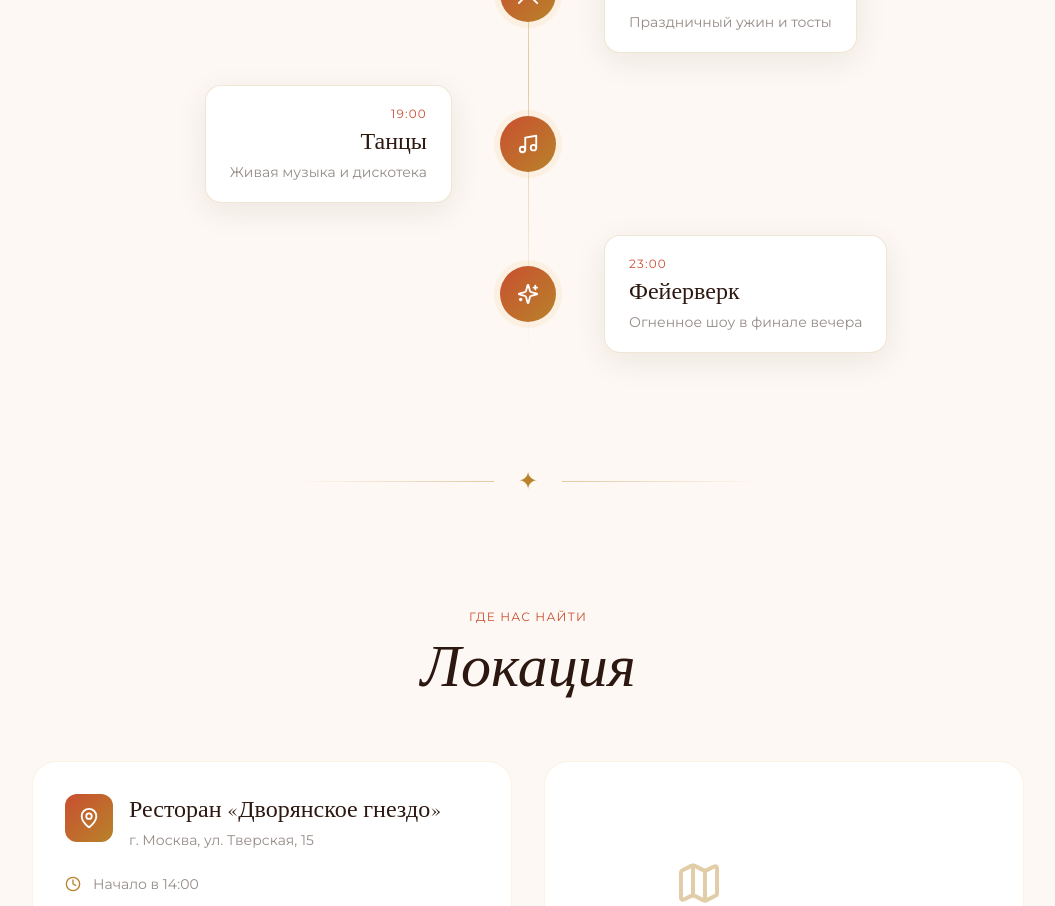
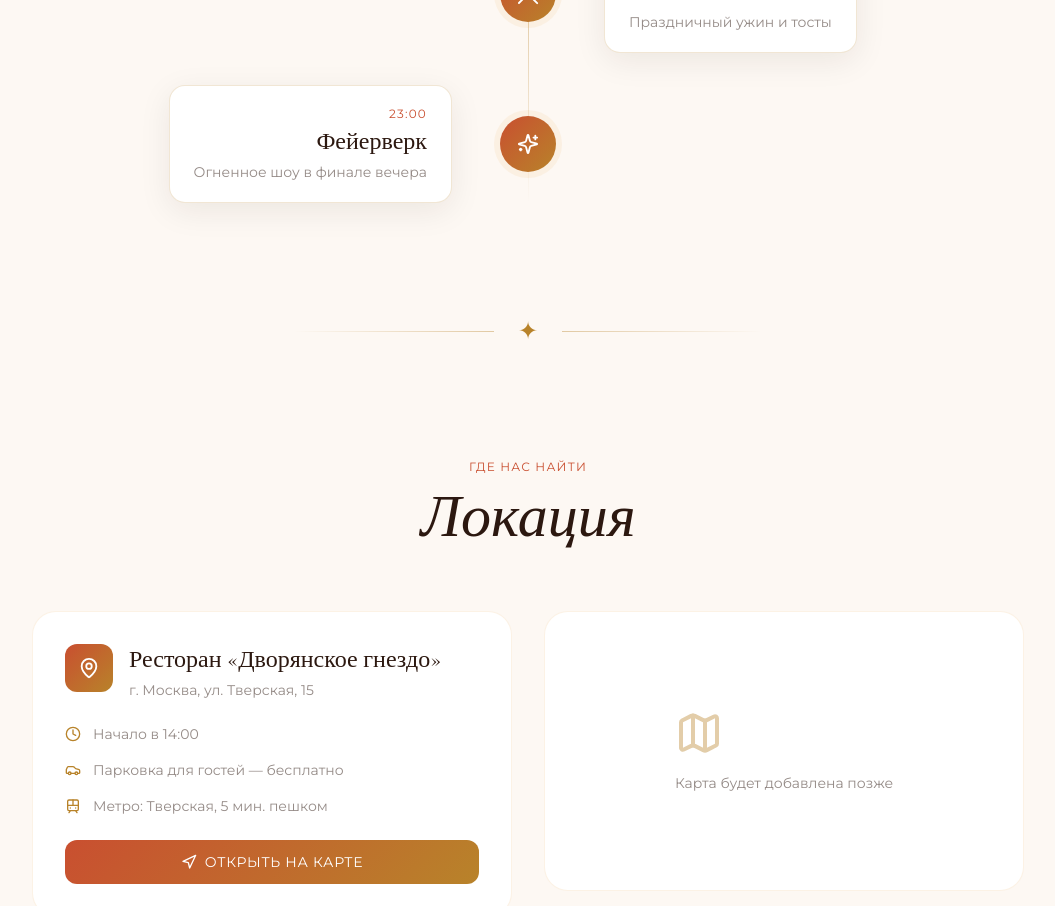
Before and after one commit to pr-poehali-dev/wedding-invitation-site-115, a React (Vite) app: page / in a window 1280 px wide. Shown: the part 2300-3206 px from the top of the page, without its empty margins (112-1167 px from the left). Built offline with nearby package versions, Linux system fonts and the light colour scheme.

Commit message:
Delete unused files

```diff
--- a/src/components/wedding/shared.tsx
+++ b/src/components/wedding/shared.tsx
@@ -8,7 +8,7 @@ export const PHOTO_URL =
 export const PROGRAM = [
   { time: "10:00", icon: "Heart", title: "Церемония", desc: "Торжественная регистрация брака" },
   { time: "14:00", icon: "UtensilsCrossed", title: "Банкет", desc: "Праздничный ужин и тосты" },
-  { time: "19:00", icon: "Music", title: "Танцы", desc: "Живая музыка и дискотека" },
+
   { time: "23:00", icon: "Sparkles", title: "Фейерверк", desc: "Огненное шоу в финале вечера" },
 ];
 
```
